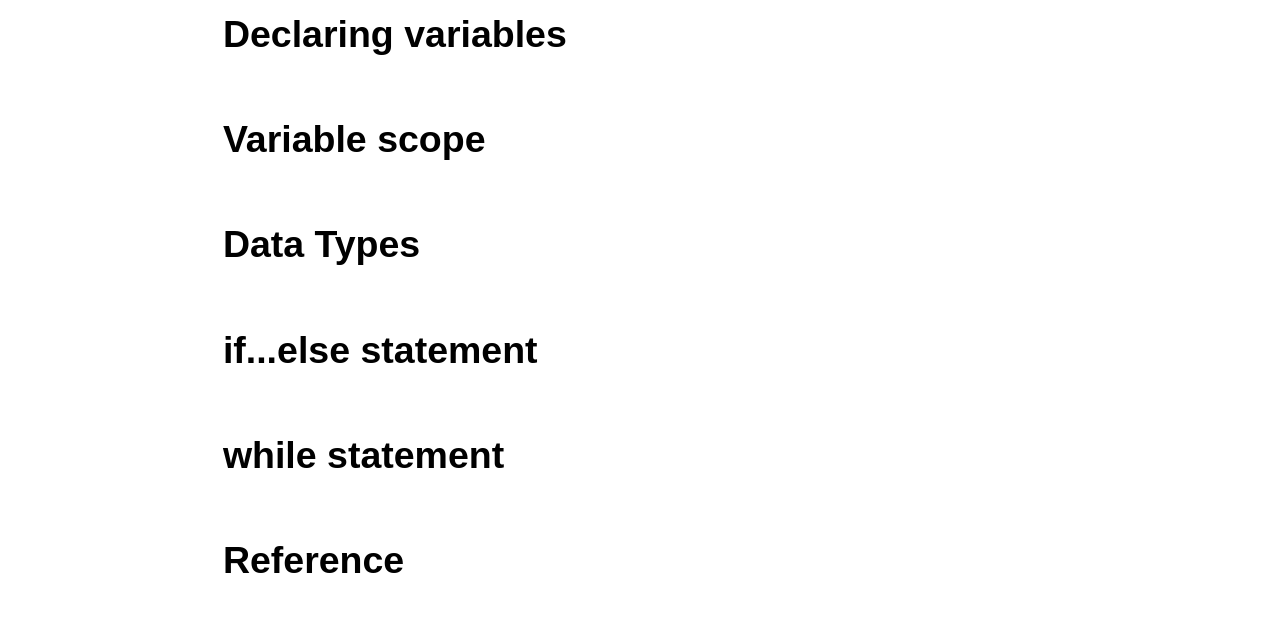
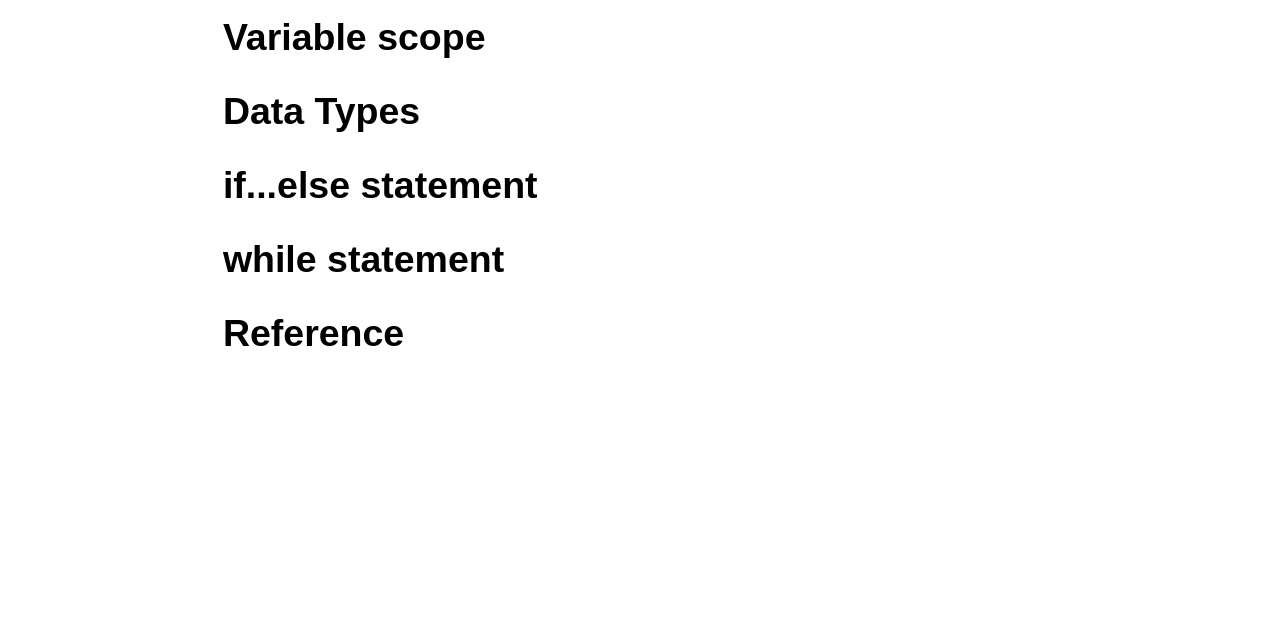
Before and after one commit to giftos1/Technical-Documentation-Page, a plain HTML site: page index.html in a window 1280 px wide. Shown: the part 728-1349 px from the top of the page. After the commit the page ends 1115 px from the top, so only its background shows below. Drawn offline with Linux system fonts and the light colour scheme.

Commit message:
saved changes

```diff
--- a/styles.css
+++ b/styles.css
@@ -2,10 +2,6 @@
     scroll-behavior: smooth;
 }
 
-#main-doc {
-    display: flex;
-    flex-direction: column;
-}
 .main-section {
     display: block;
     text-align: left;
```
